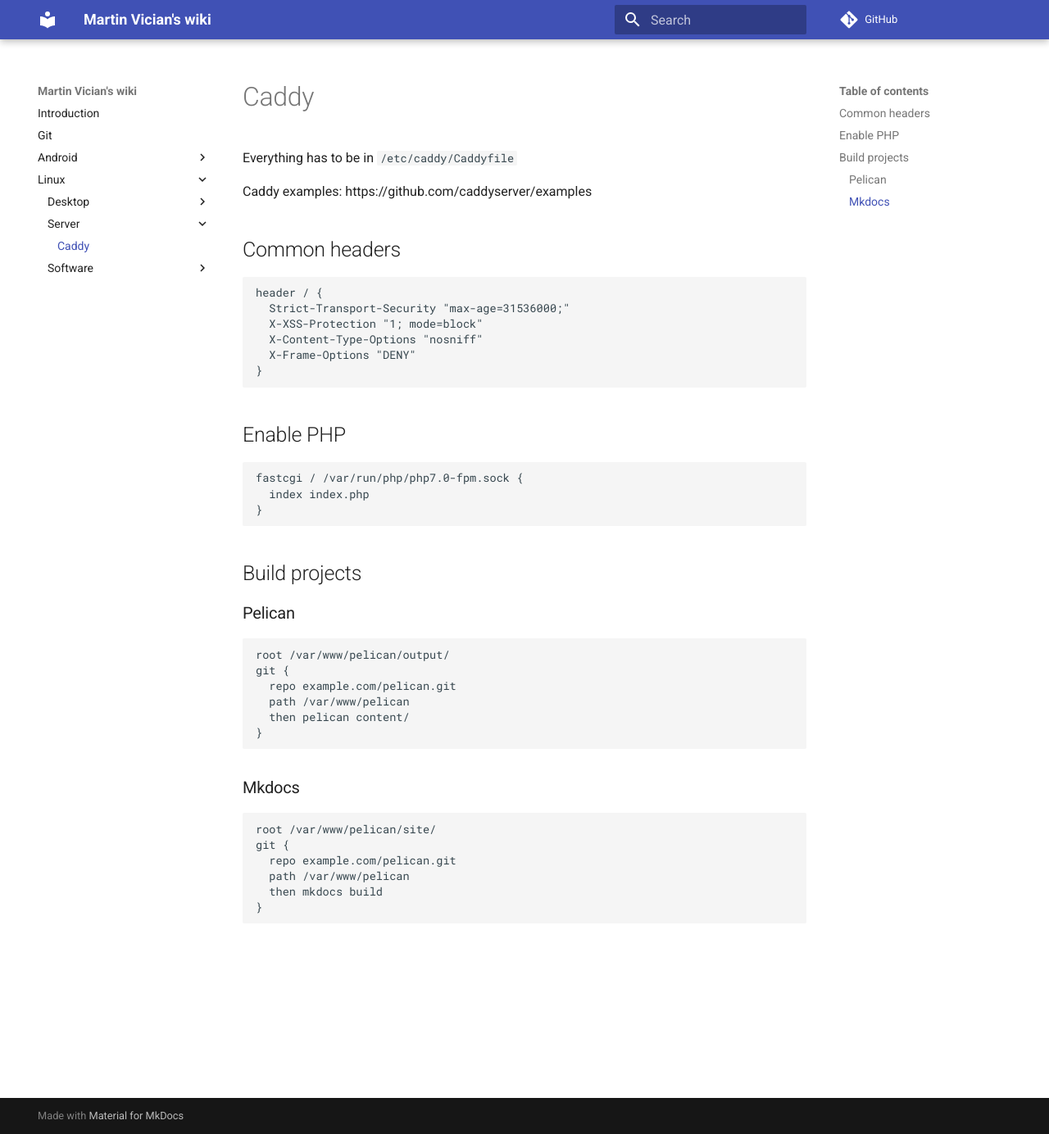
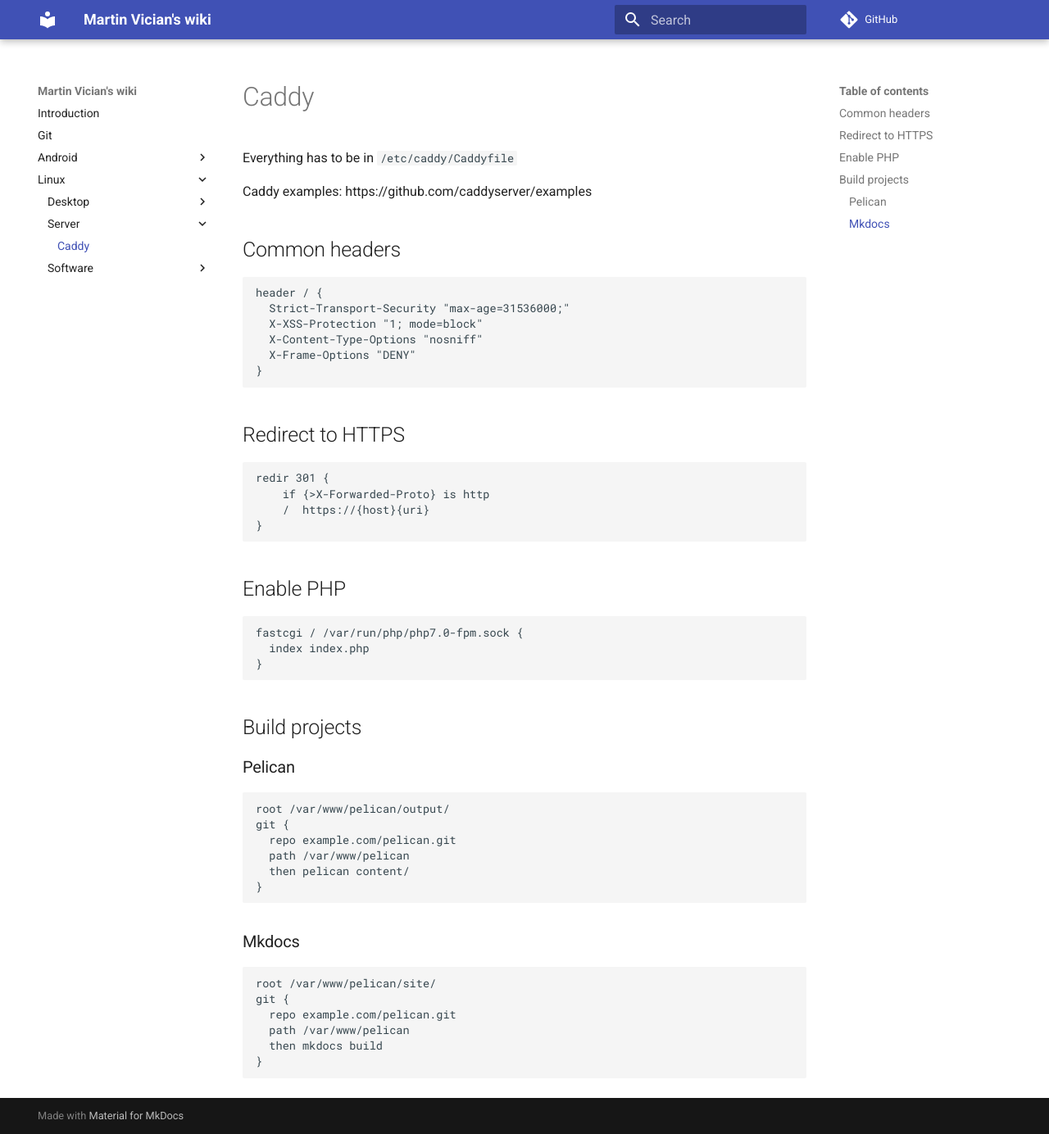
Before and after one commit to vician/wiki, an MkDocs documentation site: the page built from docs/Linux/Server/Caddy.md, in a window 1280 px wide and 1384 px high. Shown: the whole window at 82% size. Built offline with MkDocs 1.6.1 and Material for MkDocs 9.7.7, drawn with Linux system fonts in a browser that asks for light colours; comment, search, counter and statistics services are not loaded.

Commit message:
added https redirect

````diff
--- a/docs/Linux/Server/Caddy.md
+++ b/docs/Linux/Server/Caddy.md
@@ -10,6 +10,13 @@ header / {
   X-XSS-Protection "1; mode=block"
   X-Content-Type-Options "nosniff"
   X-Frame-Options "DENY"
+}
+```
+## Redirect to HTTPS
+```
+redir 301 {
+	if {>X-Forwarded-Proto} is http
+	/  https://{host}{uri}
 }
 ```
 ## Enable PHP
````
